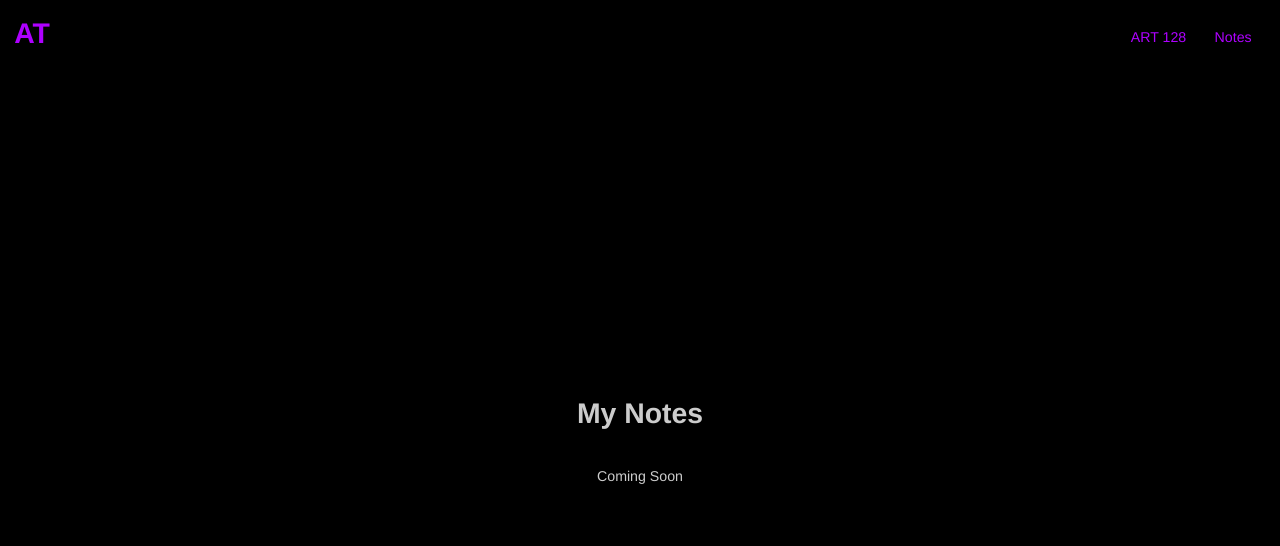
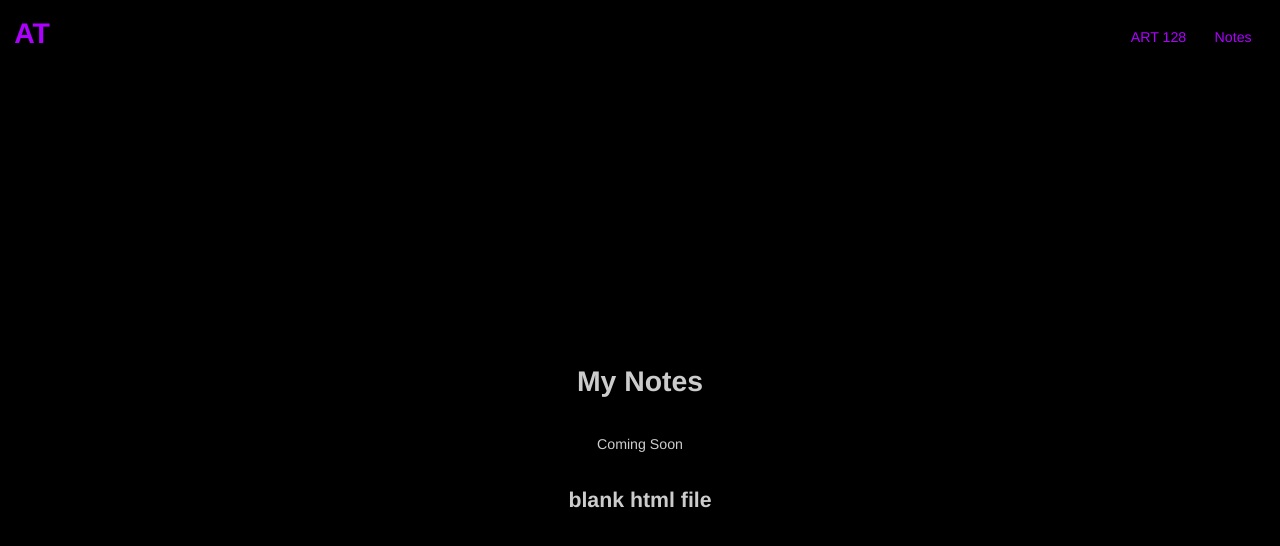
Before and after one commit to AiTomoi/studentsite, a plain HTML site: page notes/index.html in a window 1280 px wide. Drawn offline with Linux system fonts and the light colour scheme.

Commit message:
update index

```diff
--- a/notes/index.html
+++ b/notes/index.html
@@ -38,6 +38,10 @@
         <h1>My Notes</h1>
         <p>Coming Soon</p>
 
+        <h2>
+            blank html file
+            <script src="https://gist.github.com/AiTomoi/4c6649dd777cd025c0191c362050c95a.js"></script>
+        </h2>
 
     </main>
 
```
